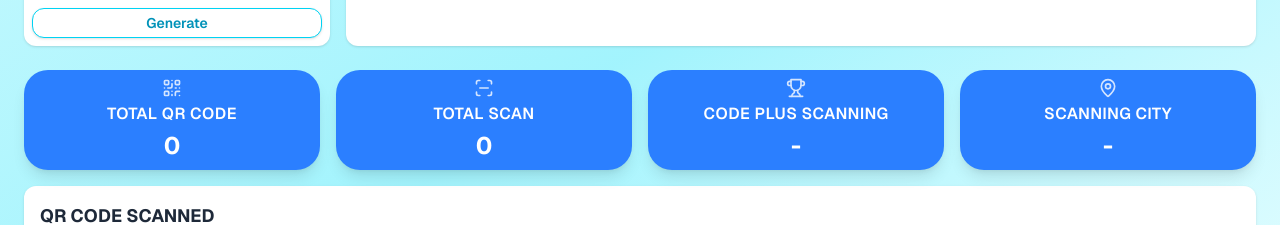
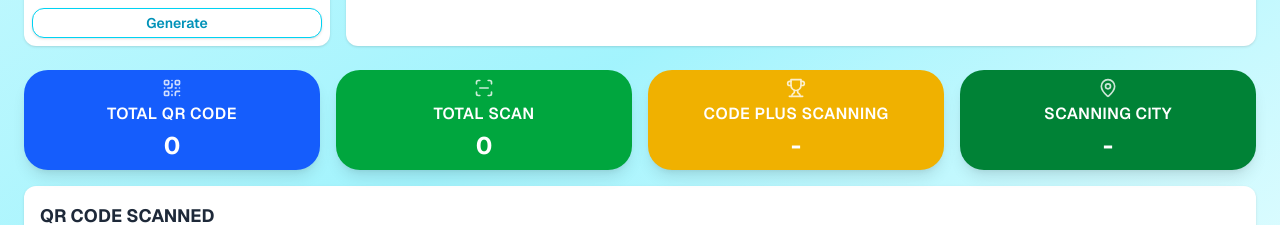
Before and after one commit to floback/SCAN_QRCODE, a Next.js app in the folder client/: page /qrcode in a window 1280 px wide. Shown: the part 352-577 px from the top of the page. Built offline with nearby package versions, Linux system fonts and the light colour scheme; no server answers; sample sign-in values are in the browser's storage.

Commit message:
refactor(ClientUser): :lipstick: New style
Improved cards

```diff
--- a/client/src/app/qrcode/page.tsx
+++ b/client/src/app/qrcode/page.tsx
@@ -85,16 +85,29 @@ export default function QrcodePage() {
 
       {/* Cards de estatísticas */}
       <div className="grid grid-cols-2 md:grid-cols-4 gap-4 mb-4">
-        <InfoCard title="TOTAL QR CODE" value={totalCodes} icon={QrCodeIcon} />
-        <InfoCard title="TOTAL SCAN" value={totalScans} icon={ScanLine} />
-        <InfoCard
-        title="CODE PLUS SCANNING"
-        value={mostScannedCodeName || "-"}
-        icon={Trophy}
+      <InfoCard
+          title="TOTAL QR CODE"
+          value={totalCodes}
+          icon={QrCodeIcon}
+          bgColor="bg-blue-600" // Azul roxo: Representa tecnologia, estabilidade
+        />
+      <InfoCard
+          title="TOTAL SCAN"
+          value={totalScans}
+          icon={ScanLine}
+          bgColor="bg-green-600" // Verde: Ação, sucesso, algo positivo (scans feitos)
+        />
+         <InfoCard
+          title="CODE PLUS SCANNING"
+          value={mostScannedCodeName || "-"}
+          icon={Trophy}
+          bgColor="bg-yellow-500" // Amarelo: Destaque, premiação
         />
 
-
-        <InfoCard title="SCANNING CITY" value={topCity || "-"} icon={MapPin} />
+        <InfoCard title="SCANNING CITY"
+        value={topCity || "-"}
+        icon={MapPin}
+        bgColor="bg-green-700" />
       </div>
 
       {/* Cards de estatísticas */}
--- a/client/src/app/user/page.tsx
+++ b/client/src/app/user/page.tsx
@@ -19,7 +19,6 @@ import {
   Users,
 } from "lucide-react";
 
-// 👇 Enum adicionado
 enum UserType {
   ADMIN = "ADMIN",
   USER = "USER",
@@ -41,9 +40,9 @@ export default function UserManagementPage() {
 
   const totalAdmins = users.filter((user) => user.type_user.toLowerCase() === "admin").length;
   const totalNormalUsers = users.filter((user) => user.type_user.toLowerCase() === "user").length;
+  const filteredUsers = users.filter((user) => {
+  const matchesSearch = user.name.toLowerCase().includes(search.toLowerCase());
 
-  const filteredUsers = users.filter((user) => {
-    const matchesSearch = user.name.toLowerCase().includes(search.toLowerCase());
     const matchesStatus =
       statusFilter === "all" ||
       (statusFilter === "active" && user.status) ||
```
